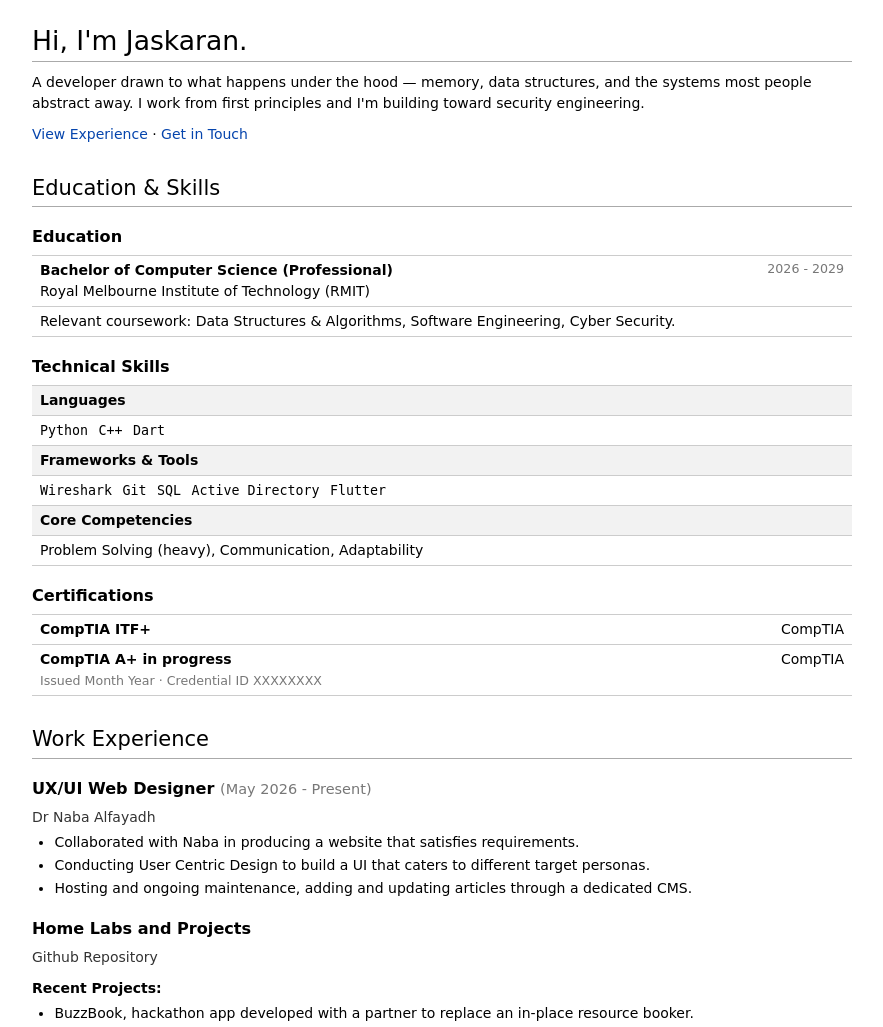
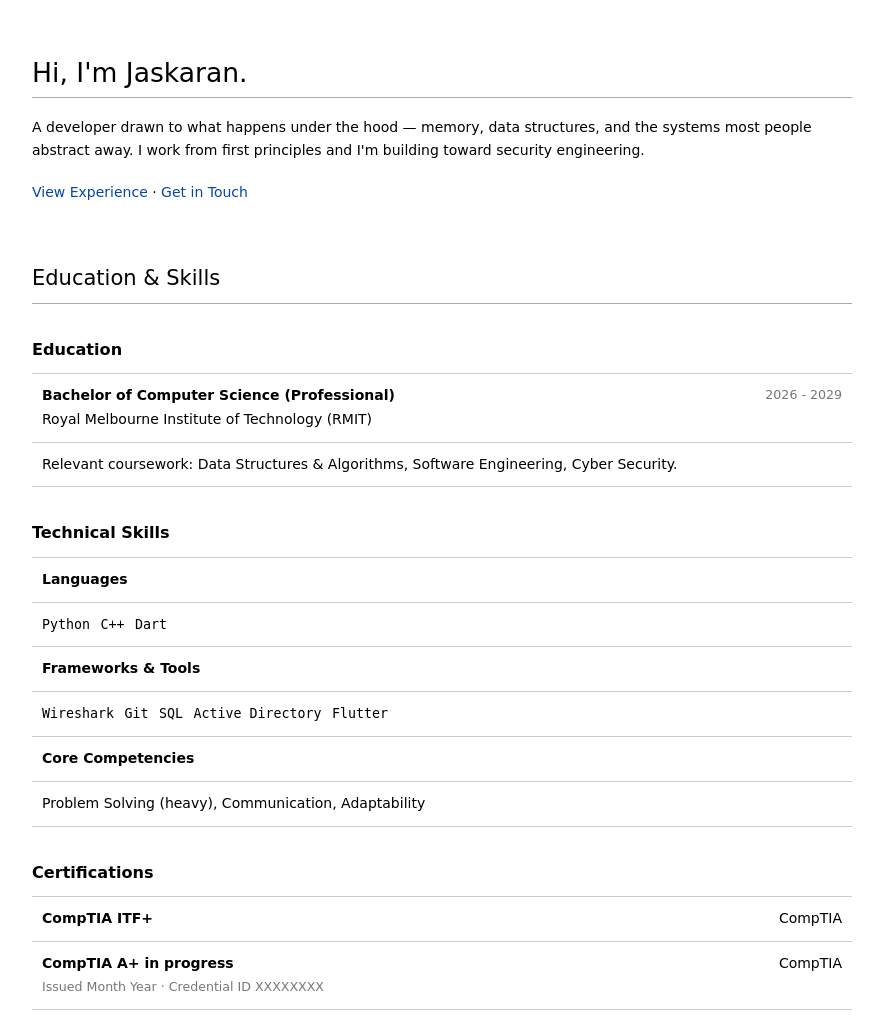
Before and after one commit to Banana912/jaskaran-website, a plain HTML site: page index.html in a window 1280 px wide. Shown: the top 1027 px of the page, without its empty margins (198-1081 px from the left). Drawn offline with Linux system fonts and the light colour scheme.

Commit message:
Formatiing

```diff
--- a/styles.css
+++ b/styles.css
@@ -1,18 +1,16 @@
-/* Reference-manual theme (cppreference / MediaWiki style) */
-
-body {
+ body {
   margin: 0;
   background: #fff;
   color: #000;
   font-family: "DejaVu Sans", "Bitstream Vera Sans", Verdana, Arial, sans-serif;
   font-size: 14px;
-  line-height: 1.5;
+  line-height: 1.7;
 }
 
 .page {
   max-width: 820px;
   margin: 0 auto;
-  padding: 24px 20px 40px;
+  padding: 56px 24px 72px;
 }
 
 a { color: #0645ad; text-decoration: none; }
@@ -24,34 +22,34 @@ h1, h2, h3, h4 { color: #000; font-weight: normal; margin: 0; }
 h1 {
   font-size: 1.9em;
   line-height: 1.3;
-  padding-bottom: 2px;
-  margin-bottom: 10px;
+  padding-bottom: 6px;
+  margin-bottom: 18px;
   border-bottom: 1px solid #aaa;
 }
 
 h2 {
   font-size: 1.5em;
-  padding-bottom: 2px;
-  margin: 28px 0 10px;
+  padding-bottom: 6px;
+  margin: 56px 0 20px;
   border-bottom: 1px solid #aaa;
 }
 
 h3 {
   font-size: 1.15em;
   font-weight: bold;
-  margin: 18px 0 6px;
+  margin: 32px 0 10px;
 }
 
 h4 {
   font-size: 1em;
   font-weight: bold;
-  margin: 10px 0 4px;
+  margin: 18px 0 6px;
 }
 
-p { margin: 6px 0; }
+p { margin: 10px 0; }
 
-ul { margin: 4px 0 8px; padding-left: 1.6em; }
-li { margin: 2px 0; }
+ul { margin: 8px 0 14px; padding-left: 1.6em; }
+li { margin: 6px 0; }
 
 code {
   font-family: "DejaVu Sans Mono", Consolas, Menlo, monospace;
@@ -59,9 +57,9 @@ code {
   margin-right: 6px;
 }
 
-.links { margin-top: 10px; }
+.links { margin-top: 18px; }
 
-.sub { margin: 0 0 4px; color: #333; }
+.sub { margin: 0 0 8px; color: #333; }
 
 /* grey annotation, like "(since C++11)" */
 .mark {
@@ -75,25 +73,25 @@ code {
 table.dsc {
   width: 100%;
   border-collapse: collapse;
-  margin: 6px 0 10px;
+  margin: 10px 0 18px;
 }
 table.dsc td {
   border-top: 1px solid #ccc;
   border-bottom: 1px solid #ccc;
-  padding: 4px 8px;
+  padding: 10px 10px;
   vertical-align: top;
 }
 table.dsc td.mark,
 table.dsc td:last-child:not([colspan]) { text-align: right; }
 
 .dsc-hitem td {
-  background: #f2f2f2;
   font-weight: bold;
+  padding-top: 16px;
 }
 
 .footnote {
-  margin-top: 30px;
-  padding-top: 6px;
+  margin-top: 56px;
+  padding-top: 12px;
   border-top: 1px solid #ccc;
   color: #777;
   font-size: 0.85em;
```
